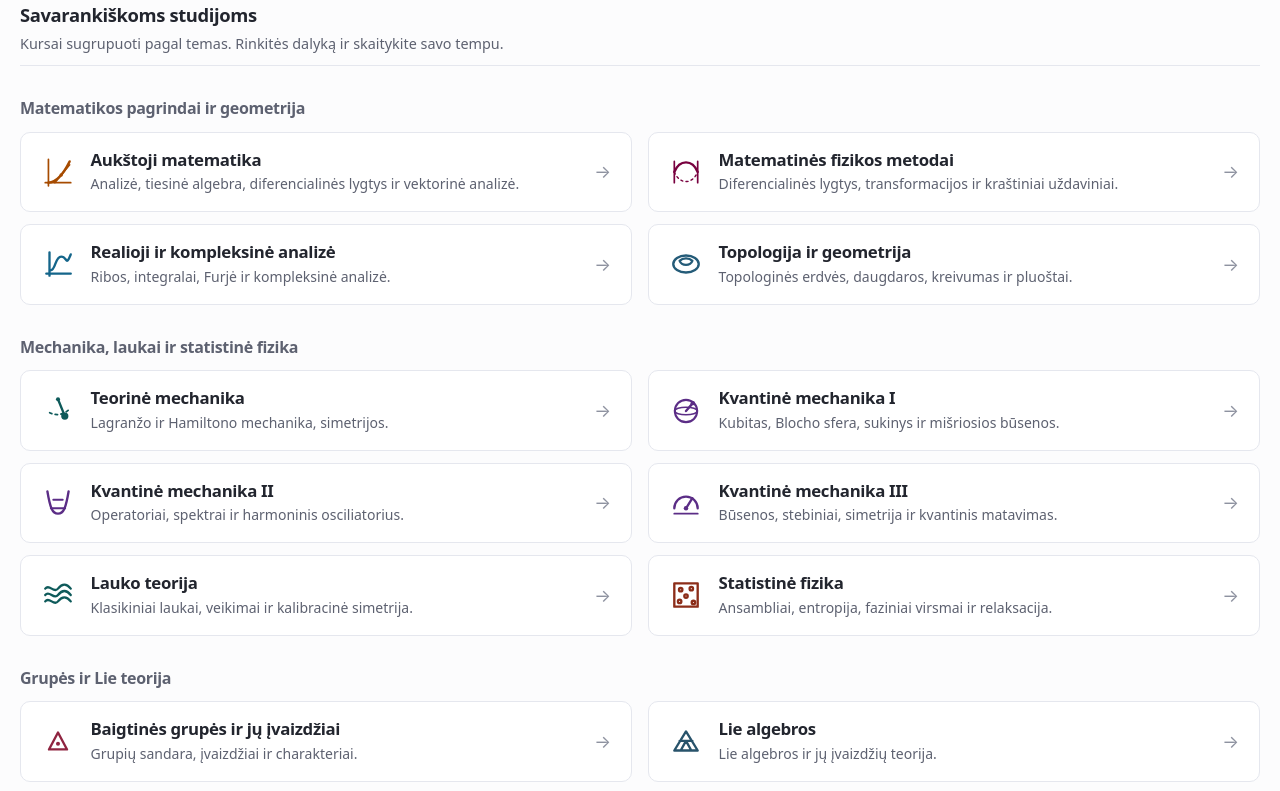
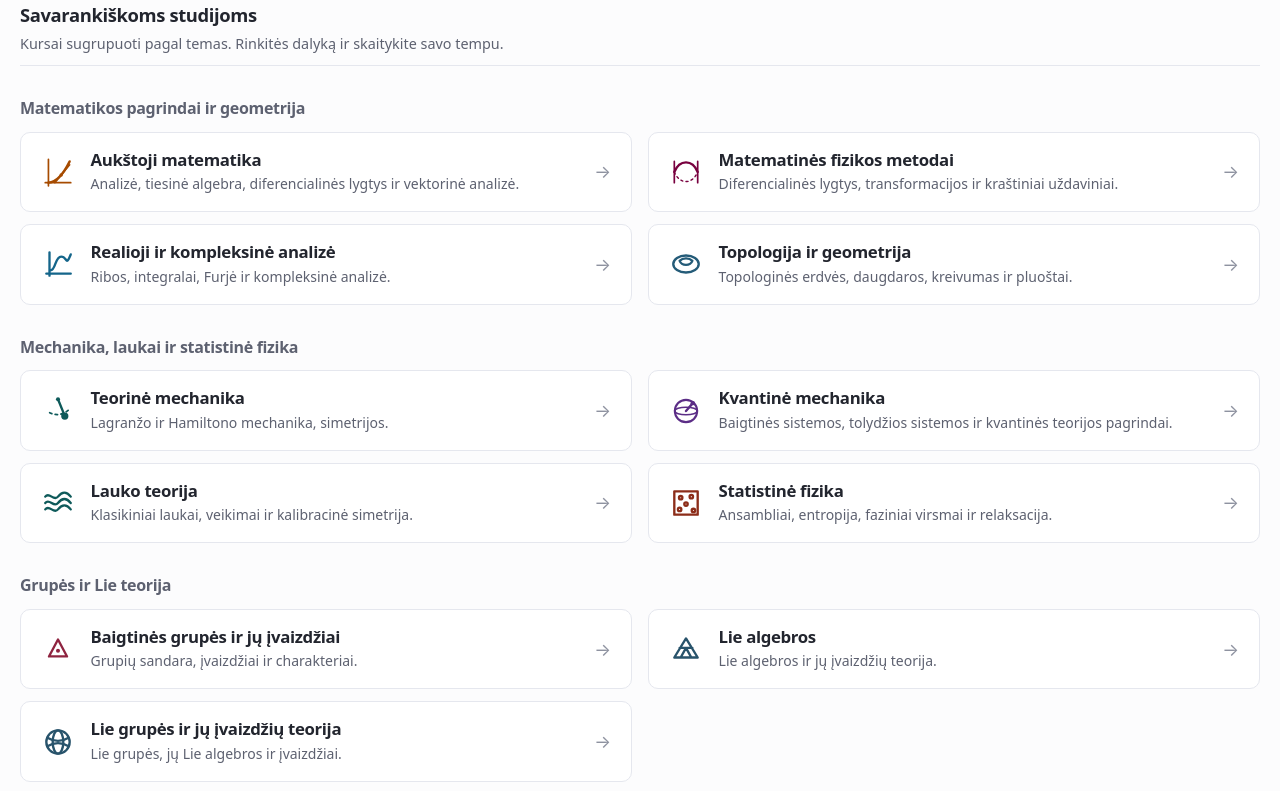
Before and after one commit to matfiz/matfiz.github.io, a plain HTML site: page index.html in a window 1280 px wide. Shown: the part 607-1398 px from the top of the page. Drawn offline with Linux system fonts and the light colour scheme.

Commit message:
Publish bilingual course frontpage

```diff
--- a/index.html
+++ b/index.html
@@ -73,7 +73,7 @@
     <p class="lede">Paskaitų kursų rinkinys matematinės fizikos mėgėjams</p>
     <div class="meta">
       <div><b>2</b> dėstomi kursai</div>
-      <div><b>15</b> kursų savarankiškoms studijoms</div>
+      <div><b>13</b> kursų savarankiškoms studijoms</div>
     </div>
   </section>
 
@@ -188,7 +188,7 @@
       </a></li>
 
       <li><a class="course-card" style="--card-accent: var(--c-quantum)"
-             href="https://matfiz.github.io/kvantine-mechanika-1/">
+             href="https://matfiz.github.io/kvantine-mechanika/">
         <svg class="course-glyph" width="34" height="34" viewBox="0 0 32 32" aria-hidden="true"
              fill="none" stroke="currentColor" stroke-width="2.2"
              stroke-linecap="round" stroke-linejoin="round"><circle cx="16" cy="16" r="10.5" stroke-width="2" />
@@ -196,37 +196,8 @@
           <path d="M16 16 L22.4 8.6" />
           <circle cx="22.4" cy="8.6" r="2.1" fill="currentColor" stroke="none" /></svg>
         <div class="course-body">
-          <h4>Kvantinė mechanika I</h4>
-          <p title="Baigtinės sistemos: kubitas ir Blocho sfera, mišriosios būsenos, sukinys ir sudėtinės sistemos.">Kubitas, Blocho sfera, sukinys ir mišriosios būsenos.</p>
-        </div>
-        <div class="course-go" aria-hidden="true">→</div>
-      </a></li>
-
-      <li><a class="course-card" style="--card-accent: var(--c-quantum)"
-             href="https://matfiz.github.io/kvantine-mechanika-2/">
-        <svg class="course-glyph" width="34" height="34" viewBox="0 0 32 32" aria-hidden="true"
-             fill="none" stroke="currentColor" stroke-width="2.2"
-             stroke-linecap="round" stroke-linejoin="round"><path d="M6 5 C 8.5 20, 10.5 26, 16 26 C 21.5 26, 23.5 20, 26 5" />
-          <path d="M11.6 13 L20.4 13" stroke-width="1.9" />
-          <path d="M9.3 21 L22.7 21" stroke-width="1.9" /></svg>
-        <div class="course-body">
-          <h4>Kvantinė mechanika II</h4>
-          <p title="Tolydžios sistemos: dalelė tiesėje, operatoriai ir spektrai, harmoninis osciliatorius, potencialai ir erdvė.">Operatoriai, spektrai ir harmoninis osciliatorius.</p>
-        </div>
-        <div class="course-go" aria-hidden="true">→</div>
-      </a></li>
-
-      <li><a class="course-card" style="--card-accent: var(--c-quantum)"
-             href="https://matfiz.github.io/kvantine-mechanika-3/">
-        <svg class="course-glyph" width="34" height="34" viewBox="0 0 32 32" aria-hidden="true"
-             fill="none" stroke="currentColor" stroke-width="2.2"
-             stroke-linecap="round" stroke-linejoin="round"><path d="M5 21 A 11 11 0 0 1 27 21" />
-          <path d="M16 21 L22 11.5" />
-          <circle cx="16" cy="21" r="2.1" fill="currentColor" stroke="none" />
-          <path d="M5 26 L27 26" stroke-width="1.8" /></svg>
-        <div class="course-body">
-          <h4>Kvantinė mechanika III</h4>
-          <p title="Kvantinės teorijos pagrindai: būsenos ir stebiniai, simetrija ir laikas, atvirosios sistemos ir matavimas.">Būsenos, stebiniai, simetrija ir kvantinis matavimas.</p>
+          <h4>Kvantinė mechanika</h4>
+          <p title="Trys dalys: kubitas, sukinys ir sudėtinės sistemos; dalelė, operatoriai ir spektrai; būsenos, simetrija, atvirosios sistemos ir matavimas.">Baigtinės sistemos, tolydžios sistemos ir kvantinės teorijos pagrindai.</p>
         </div>
         <div class="course-go" aria-hidden="true">→</div>
       </a></li>
@@ -360,9 +331,7 @@
             <option value="https://matfiz.github.io/analize/">Realioji ir kompleksinė analizė</option>
             <option value="https://matfiz.github.io/topologija/">Topologija ir geometrija</option>
             <option value="https://matfiz.github.io/mechanika/">Teorinė mechanika</option>
-            <option value="https://matfiz.github.io/kvantine-mechanika-1/">Kvantinė mechanika I</option>
-            <option value="https://matfiz.github.io/kvantine-mechanika-2/">Kvantinė mechanika II</option>
-            <option value="https://matfiz.github.io/kvantine-mechanika-3/">Kvantinė mechanika III</option>
+            <option value="https://matfiz.github.io/kvantine-mechanika/">Kvantinė mechanika</option>
             <option value="https://matfiz.github.io/lauko-teorija/">Lauko teorija</option>
             <option value="https://matfiz.github.io/statistine-fizika/">Statistinė fizika</option>
             <option value="https://matfiz.github.io/grupes/">Baigtinės grupės ir jų įvaizdžiai</option>
```
Also changed, not shown: en/index.html (+5 -36 lines).
